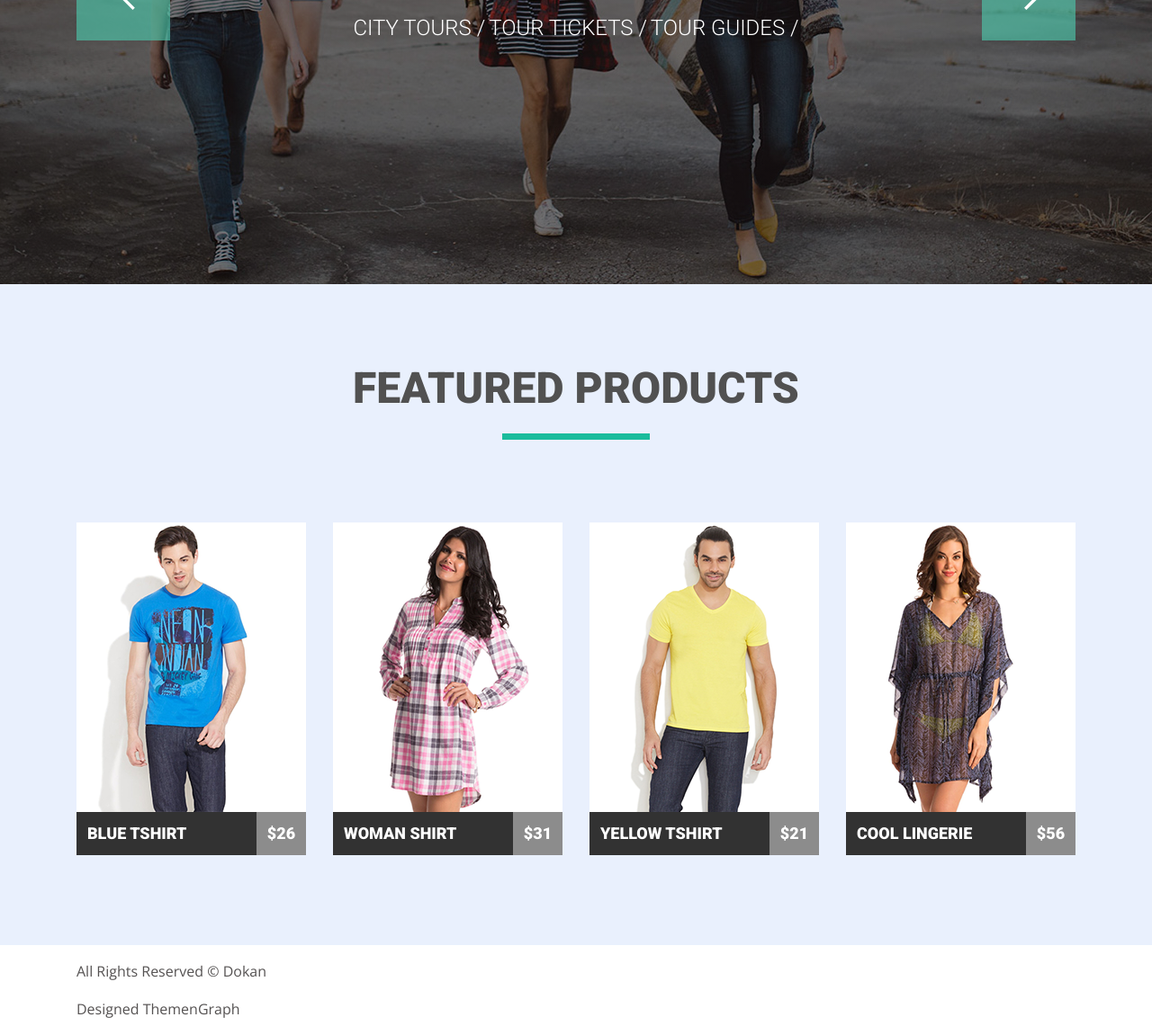
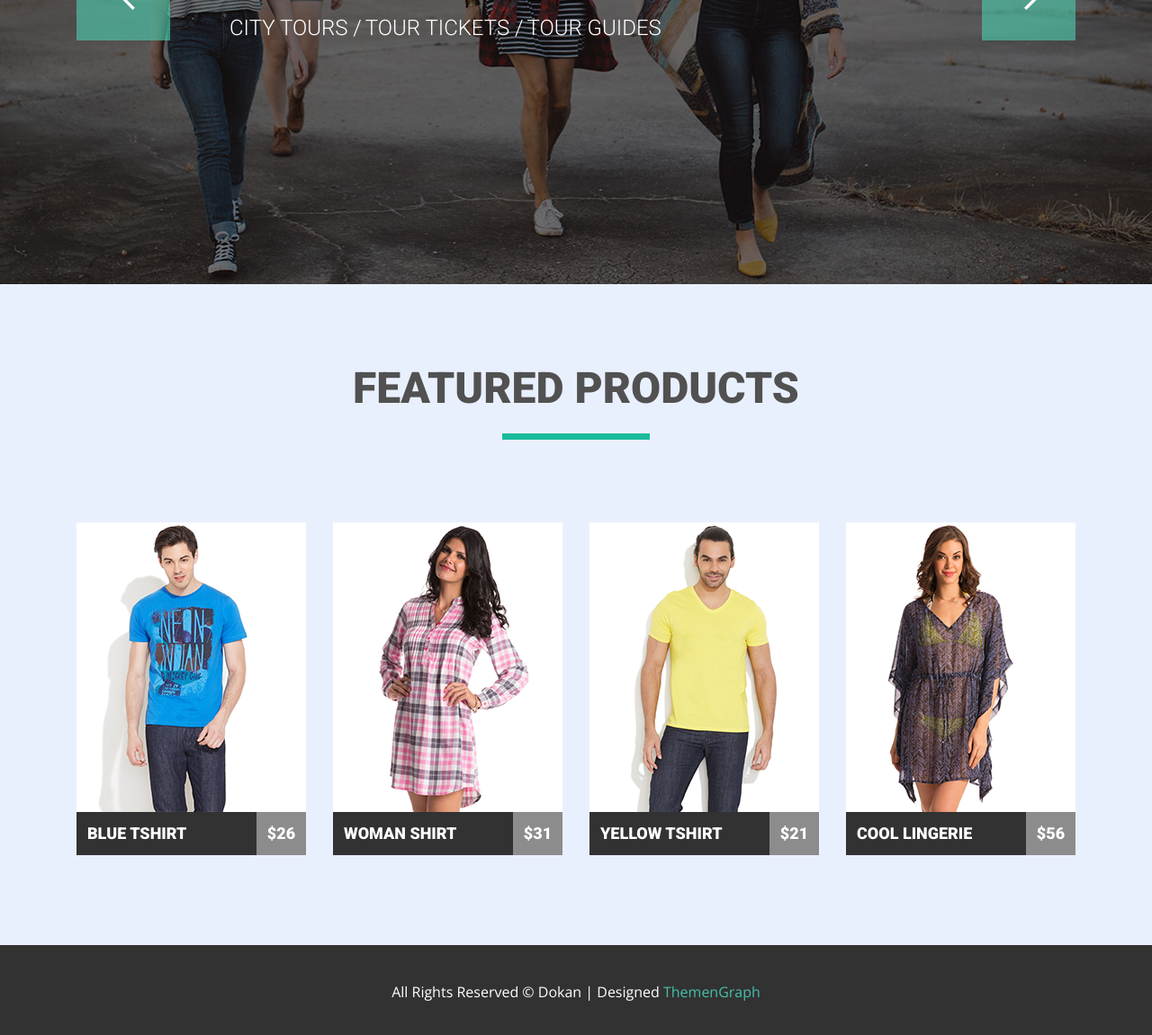
Before and after one commit to alexeyshalkevych/goit-fe-course, a plain HTML site: page html-css/module-05/index.html in a window 1280 px wide. Shown: the part 382-1533 px from the top of the page at 90% size. Drawn offline with nearby package versions, Linux system fonts and the light colour scheme.

Commit message:
finished project module-05

```diff
--- a/html-css/module-05/css/style.css
+++ b/html-css/module-05/css/style.css
@@ -140,13 +140,13 @@ img {
   padding: 206px 0 260px;
   font-family: "Roboto", sans-serif;
   color: rgb(255, 255, 255);
-  text-align: center;
   text-transform: uppercase;
 }
 
 .slider-title {
   margin: 0;
   padding: 0;
+  text-align: center;
   font-size: 60px;
   line-height: 82px;
   font-weight: 900;
@@ -158,13 +158,16 @@ img {
 
 .slider-subtitle {
   margin: 0;
-  padding: 0;
   font-size: 24px;
   line-height: 54px;
   font-weight: 300;
 }
 
-.slider-subtitle:not(:last-child)::after {
+.position {
+  padding-left: 170px;
+}
+
+.segregator::after {
   content: " /";
 }
 .slider-button {
@@ -312,7 +315,7 @@ img {
 .list-card-social {
   position: absolute;
   left: 36px;
-  top: 116px;
+  top: 106px;
   margin: 0;
   padding: 0;
   list-style: none;
@@ -348,7 +351,7 @@ img {
 .card-basket {
   position: absolute;
   left: 36px;
-  bottom: 75px;
+  bottom: 85px;
   width: 166px;
   height: 50px;
   padding: 6px 0;
@@ -372,3 +375,27 @@ img {
   font-size: 30px;
   vertical-align: middle;
 }
+
+/* ----FOOTER STYLE---- */
+
+.footer {
+  color: rgb(255, 255, 255);
+  font-family: "Open Sans", sans-serif;
+  font-weight: 400;
+  line-height: 28px;
+  text-align: center;
+  padding: 38px 0 34px;
+  background-color: rgb(50, 50, 50);
+}
+
+.footer-copyright::after {
+  content: " \00a9";
+}
+
+.footer-design::before {
+  content: "\007c  ";
+}
+
+.footer-design-color {
+  color: rgb(70, 191, 169);
+}
--- a/html-css/module-05/index.html
+++ b/html-css/module-05/index.html
@@ -55,11 +55,12 @@
         </nav>
       </div>
     </header>
+    <main class="content">
       <div class="slider">
         <div class="slider-content container">
           <h2 class="slider-title"><span>affordable</span> paris tours</h2>
-        <span class="slider-subtitle">city tours</span>
-        <span class="slider-subtitle">tour tickets</span>
+          <span class="slider-subtitle segregator position">city tours</span>
+          <span class="slider-subtitle segregator">tour tickets</span>
           <span class="slider-subtitle">tour guides</span>
           <button class="slider-button button-prev">
             <i class="pe-7s-angle-left"></i>
@@ -69,7 +70,6 @@
           </button>
         </div>
       </div>
-    <main class="content">
       <!------SECTION COLLECTION------>
       <section class="collection">
         <div class="container">
@@ -224,8 +224,10 @@
     <!------FOOTER------>
     <footer class="footer">
       <div class="container">
-        <p class="footer-copyright">All Rights Reserved © Dokan</p>
-        <p class="footer-design">Designed <span>ThemenGraph</span></p>
+        <span class="footer-copyright">All Rights Reserved</span>
+        <span class="copyright-style-content">Dokan</span>
+        <span class="footer-design">Designed</span>
+        <span class="footer-design-color">ThemenGraph</span>
       </div>
     </footer>
   </body>
```
Lines whose indentation alone changed are shown as unchanged.
